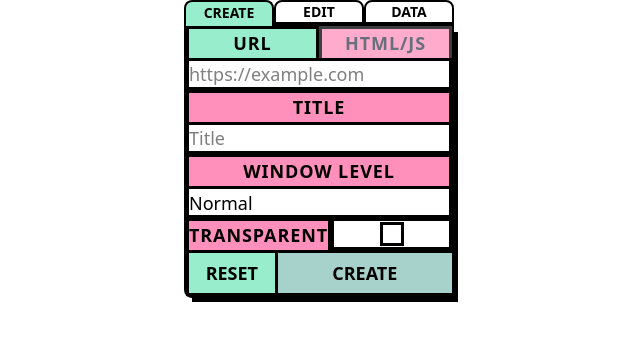
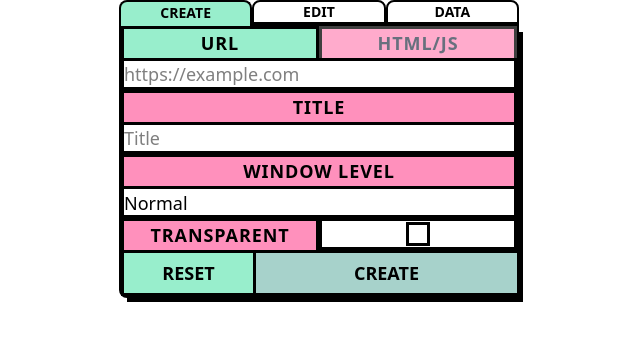
Before and after one commit to jeremyarde/hoverpane, a React (Vite) app in the folder react-ui/: page / in a window 1280 px wide. Shown: the top 340 px of the page, without its empty margins (321-961 px from the left). Built offline with nearby package versions, Linux system fonts and the light colour scheme.

Commit message:
more styling updates

```diff
--- a/react-ui/src/App.tsx
+++ b/react-ui/src/App.tsx
@@ -36,7 +36,7 @@ const App = () => {
   >("create");
   return (
     <div className="min-h-screen flex justify-center p-4">
-      <div className="flex flex-col">
+      <div className="flex flex-col min-w-[400px]">
         <div className="flex flex-row">
           <button
             className={`flex-1 relative px-4 py-2 font-bold text-sm uppercase border-2 rounded-t-lg transition-colors ${
@@ -70,7 +70,7 @@ const App = () => {
           </button>
         </div>
         {/* Border around the widget contents */}
-        <div className="border-2 border-black rounded-b-lg">
+        <div className="border-2 border-black rounded-b-lg min-h-[200px]">
           {displayedWidget === "create" && <WidgetForm />}
           {displayedWidget === "edit" && <EditWidget />}
           {displayedWidget === "data" && <DataWidget />}
--- a/react-ui/src/DataWidget.tsx
+++ b/react-ui/src/DataWidget.tsx
@@ -51,7 +51,7 @@ export default function DataWidget() {
   }
 
   return (
-    <div className="p-4">
+    <div className="p-4 h-full flex flex-col">
       <div className="flex justify-between items-center mb-4">
         <h2 className="text-xl font-bold">Scraped Data</h2>
         <div className="relative">
@@ -72,7 +72,7 @@ export default function DataWidget() {
           )}
         </div>
       </div>
-      <div className="h-[600px] overflow-auto rounded-lg border border-gray-200">
+      <div className="flex-1 overflow-auto rounded-lg border border-gray-200">
         <table className="min-w-full divide-y divide-gray-200 bg-white border-separate border-spacing-x-4">
           <thead className="bg-gray-50 sticky top-0">
             <tr>
--- a/react-ui/src/EditorWidget.tsx
+++ b/react-ui/src/EditorWidget.tsx
@@ -148,10 +148,11 @@ export default function EditWidget() {
   };
 
   return (
-    <div className="p-4">
+    <div className="p-4 h-full">
       {/* Widget List */}
-      <div className="max-w-2xl mx-auto space-y-4">
+      <div className="h-full">
         <h2 className="text-xl font-bold mb-4">Widget Modifiers</h2>
+        <div className="h-[calc(100%-2rem)] overflow-auto">
           {data.length > 0 ? (
             data.map((item) => (
               <div
@@ -201,7 +202,10 @@ export default function EditWidget() {
                             {renderModifierDetails(modifier)}
                             <button
                               onClick={() =>
-                              handleDeleteModifier(item.widget_id, modifier.id)
+                                handleDeleteModifier(
+                                  item.widget_id,
+                                  modifier.id
+                                )
                               }
                               className="ml-2 text-red-500 hover:text-red-700"
                             >
@@ -222,6 +226,7 @@ export default function EditWidget() {
           ) : (
             <div className="text-center text-gray-500">No widgets found</div>
           )}
+        </div>
       </div>
 
       {/* Modifier Modal */}
--- a/react-ui/src/FormWidget.tsx
+++ b/react-ui/src/FormWidget.tsx
@@ -69,7 +69,7 @@ export default function WidgetForm() {
     "block w-full bg-[#FF90BC] h-8 leading-7 border-x-[3px] border-t-[3px] border-black text-center font-black text-lg uppercase tracking-wider";
 
   return (
-    <div className="p-2 max-w-md mx-auto">
+    <div className="p-4">
       <div className="shadow-[6px_6px_0px_0px_rgba(0,0,0,1)]">
         <form onSubmit={handleSubmit} onReset={handleReset}>
           {/* URL Field */}
```
Lines whose indentation alone changed are shown as unchanged.
